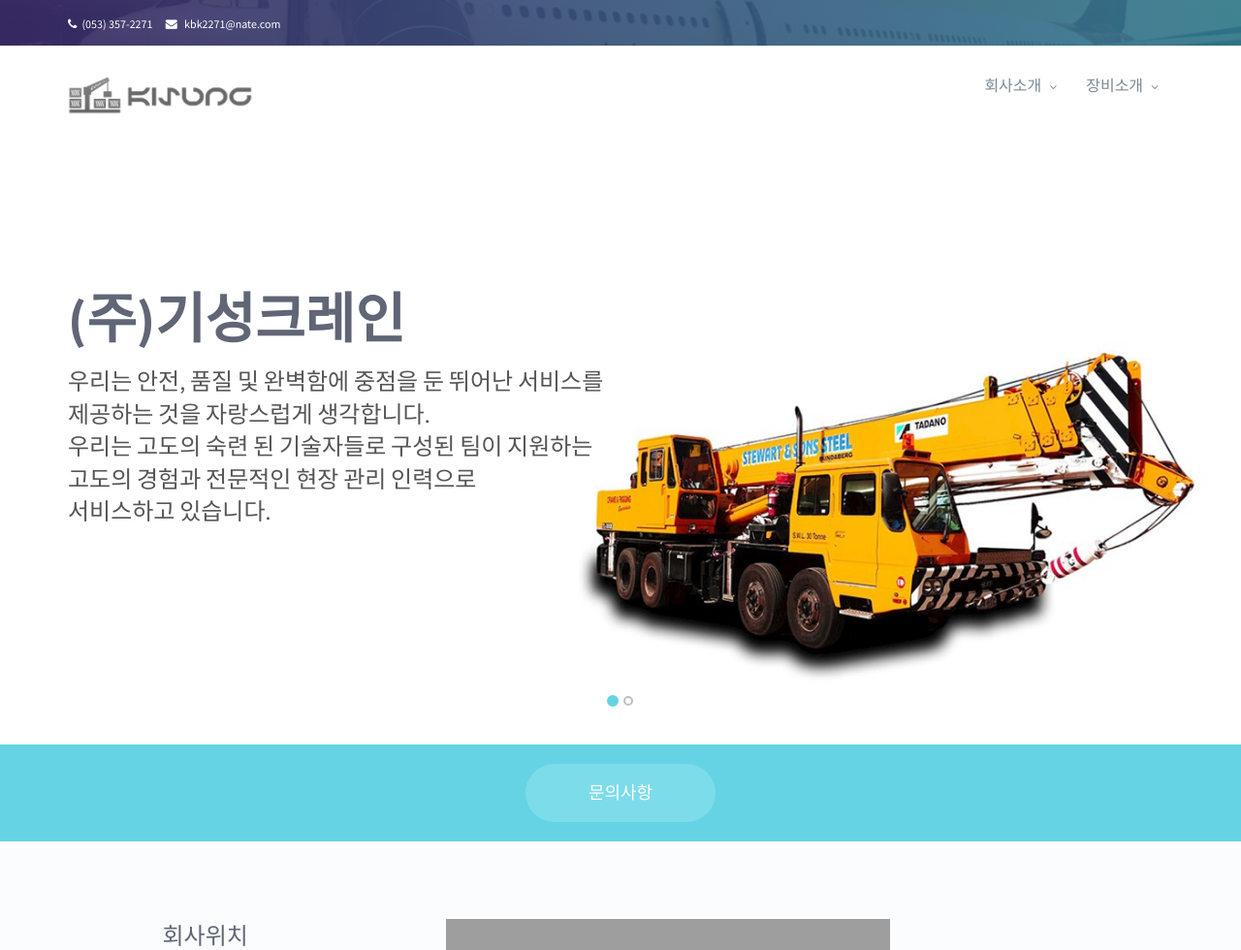
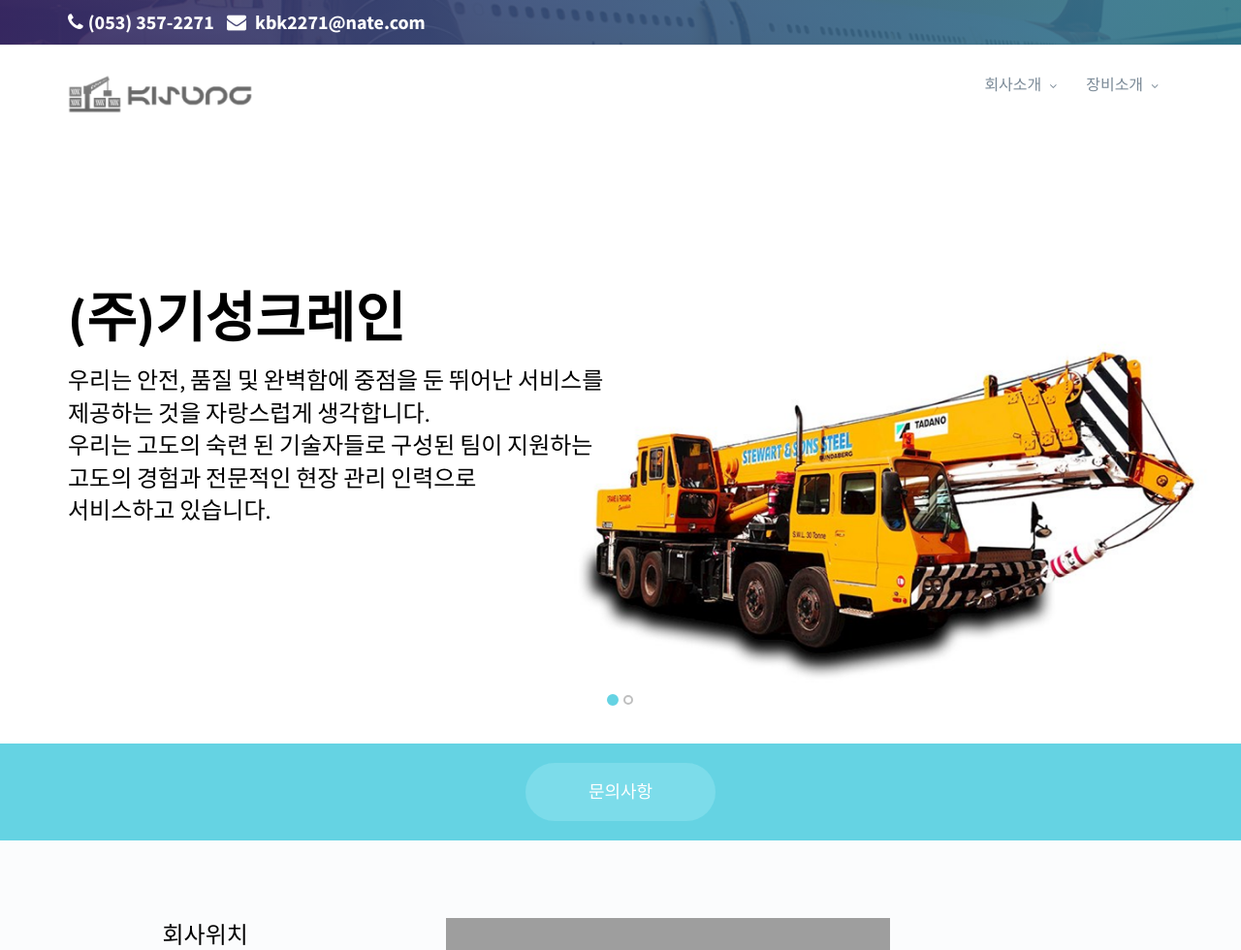
Before and after one commit to pck886/crane, a Django app: page / in a window 1280 px wide. Shown: the top 980 px of the page at 97% size. Run offline with Django 3.2, Linux system fonts and the light colour scheme; data comes from the database, SQL or seed files in the repository; a map, chart or similar area stays blank; some libraries are stand-ins or nearby versions; grey boxes are pictures that could not be loaded.

Commit message:
design change

```diff
--- a/homepage/static/css/menu.css
+++ b/homepage/static/css/menu.css
@@ -80,7 +80,6 @@ NAVIGATION
   border-color: transparent;
   color: #7b8a97;
   font-size: 12px;
-  padding-left: 20px;
 }
 
 .navbar-default .navbar-toggle:hover,
--- a/homepage/static/css/style.css
+++ b/homepage/static/css/style.css
@@ -55,7 +55,7 @@ Author: Cloud Software Solution Ltd.
 
 .hero-slide .carousel-caption .lead {
     font-size               : 24px;
-    color                   : #555555;
+    color                   : #000000;
     font-weight             : normal;
     margin-bottom           : 30px;
     -webkit-animation-delay : 200ms;
@@ -697,6 +697,7 @@ ABOUT PAGE
 }
 
 .about-intro {
+    color: #000000;
 }
 
 .about-intro h2 {
@@ -845,7 +846,7 @@ ABOUT PAGE
   font-weight: 700;
   line-height: 50px;
   font-family: 'Source Sans Pro', Arial, Helvetica, sans-serif;
-  color: #ccc;
+  color: #000000;
   margin-bottom: 5px;
 }
 
--- a/homepage/static/css/template.css
+++ b/homepage/static/css/template.css
@@ -23,7 +23,7 @@ body {
 
 h1, h2, h3, h4, h5, h6 {
   margin: 0 0 10px;
-  color: #606676;
+  color: #000000;
   font-family: 'Source Sans Pro', Arial, Helvetica, sans-serif;
 }
 
@@ -635,7 +635,8 @@ SECTION
 }
 
 .call-to-action ul li a {
-  font-size: 12px;
+  font-size: 20px;
+  font-weight: bold;
   color: #fff;
 }
 
@@ -866,6 +867,7 @@ FOOTER WIDGET SECTION
 }
 
 .footer-widget-section address {
+  color: #000000;
 }
 
 .footer-widget-section address .modal-map {
```
